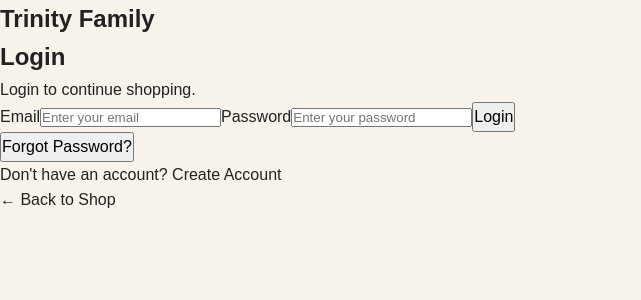
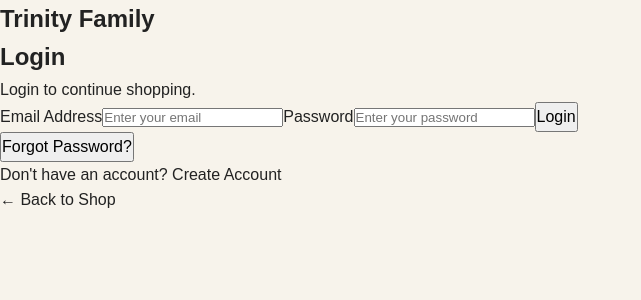
Before and after one commit to trinityfamily99-byte/trinity-family, a Next.js app: page /login in a window 1280 px wide. Shown: the top 300 px of the page, without its empty margins (0-641 px from the left). Built offline with nearby package versions, Linux system fonts and the light colour scheme; no server answers.

Commit message:
Update page.js

```diff
--- a/app/login/page.js
+++ b/app/login/page.js
@@ -44,7 +44,8 @@ export default function Login() {
     setResetLoading(true);
     setMessage("");
 
-    const { error } = await supabase.auth.resetPasswordForEmail(
+    const { error } =
+      await supabase.auth.resetPasswordForEmail(
         email.trim(),
         {
           redirectTo:
@@ -67,18 +68,21 @@ export default function Login() {
 
   return (
     <main className="auth-page">
+
       <section className="auth-card">
 
         <h1>Trinity Family</h1>
 
         <h2>Login</h2>
 
-        <p>Login to continue shopping.</p>
+        <p className="auth-intro">
+          Login to continue shopping.
+        </p>
 
         <form onSubmit={handleLogin}>
 
           <label htmlFor="email">
-            Email
+            Email Address
           </label>
 
           <input
@@ -109,11 +113,10 @@ export default function Login() {
 
           <button
             type="submit"
+            className="login-submit-button"
             disabled={loading}
           >
-            {loading
-              ? "Logging in..."
-              : "Login"}
+            {loading ? "Logging in..." : "Login"}
           </button>
 
         </form>
@@ -142,11 +145,12 @@ export default function Login() {
           </a>
         </p>
 
-        <a href="/">
+        <a href="/" className="back-shop">
           ← Back to Shop
         </a>
 
       </section>
+
     </main>
   );
 }
```
Lines whose indentation alone changed are shown as unchanged.
